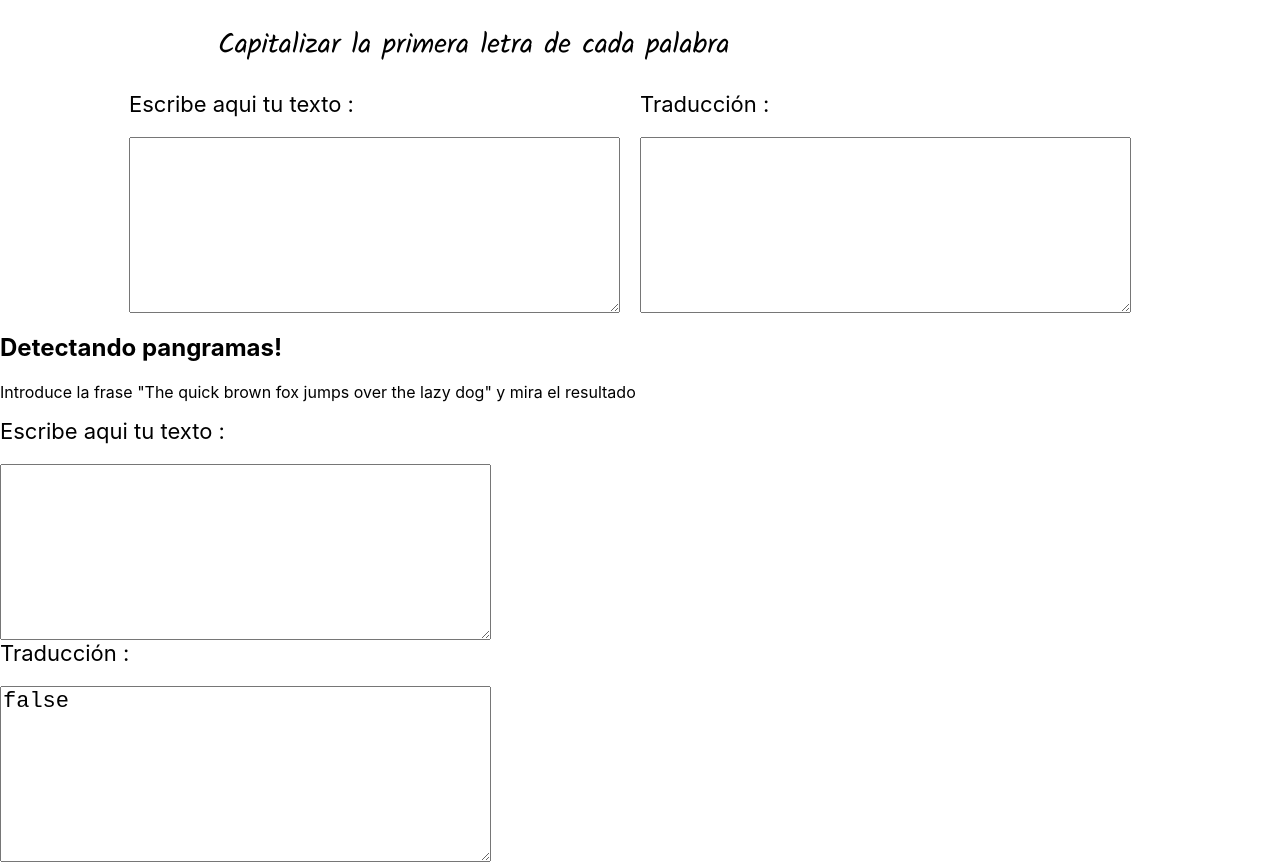
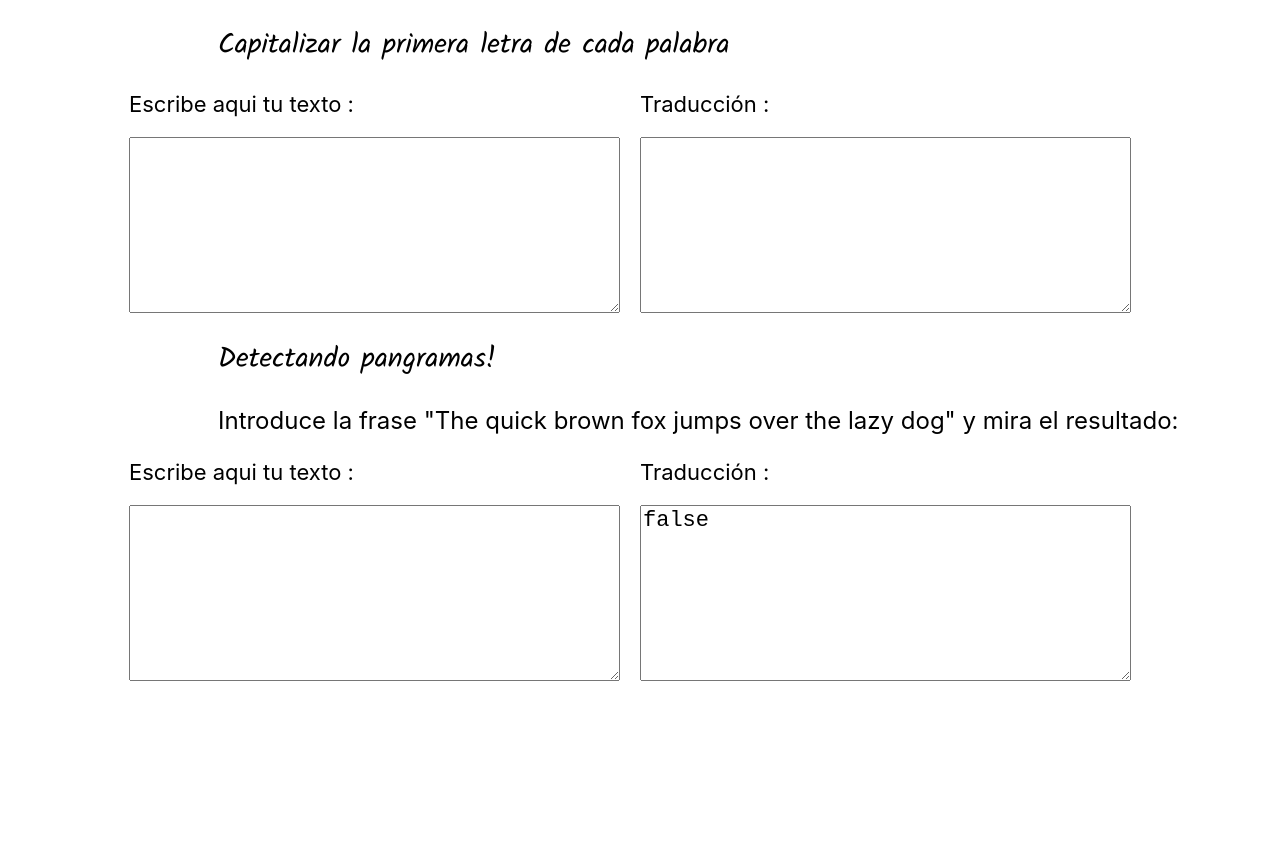
Before and after one commit to nataliamateo/Katas, a React (Create React App) app: page / in a window 1280 px wide. After the commit the page ends 800 px from the top, so only its background shows below. Built offline with nearby package versions, Linux system fonts and the light colour scheme.

Commit message:
Create kata2 stylesheet

```diff
--- a/src/components/Kata2.js
+++ b/src/components/Kata2.js
@@ -1,6 +1,6 @@
 import React from 'react';
 import { useState } from 'react';
-// import '../stylesheets/Kata2.scss';
+import '../stylesheets/Kata2.scss';
 import TextInput from './TextInput';
 import TextResult from './TextResult';
 
@@ -41,7 +41,7 @@ const Pangram = () => {
   return (
     <div className='kata2'>
       <h2 className='kata2__title'>Detectando pangramas! </h2>
-      <p className='kata2__text'> Introduce la frase "The quick brown fox jumps over the lazy dog" y mira el resultado</p>
+      <p className='kata2__text'> Introduce la frase "The quick brown fox jumps over the lazy dog" y mira el resultado:</p>
       <div className='kata2__pangram'>
         <TextInput onChangeText={changeText} />
         <TextResult value={isAPangram(text)} />
--- /dev/null
+++ b/src/stylesheets/Kata2.scss
@@ -0,0 +1,20 @@
+.kata2 {
+  display: flex;
+  flex-direction: column;
+  &__title {
+    padding-left: 218px;
+    font-family: 'Kalam';
+    font-size: 28px;
+    font-weight: 300;
+    margin-bottom: 0;
+  }
+  &__text {
+    padding-left: 218px;
+    font-size: 24px;
+  }
+  &__pangram {
+    display: flex;
+    flex-direction: row;
+    justify-content: center;
+  }
+}
```
